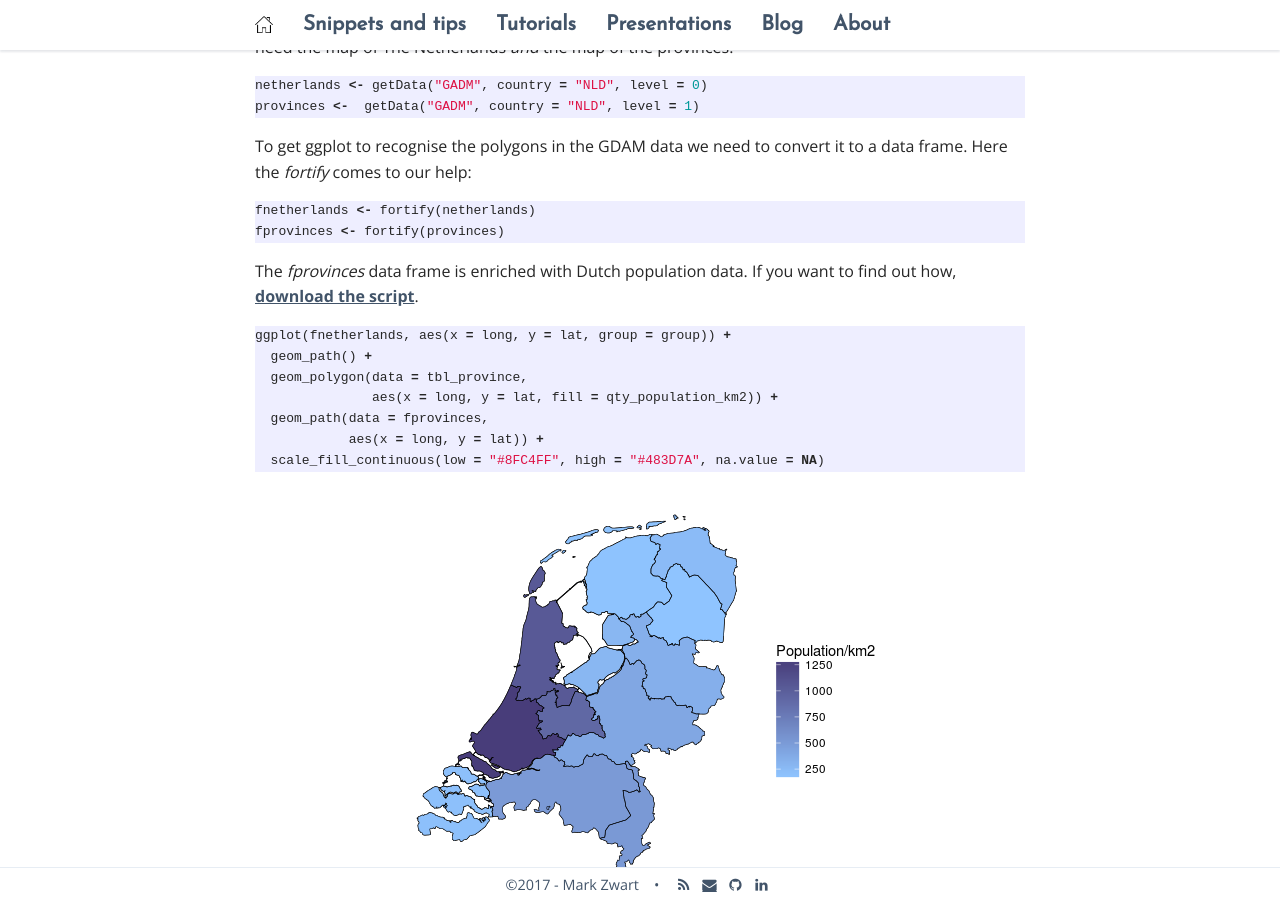
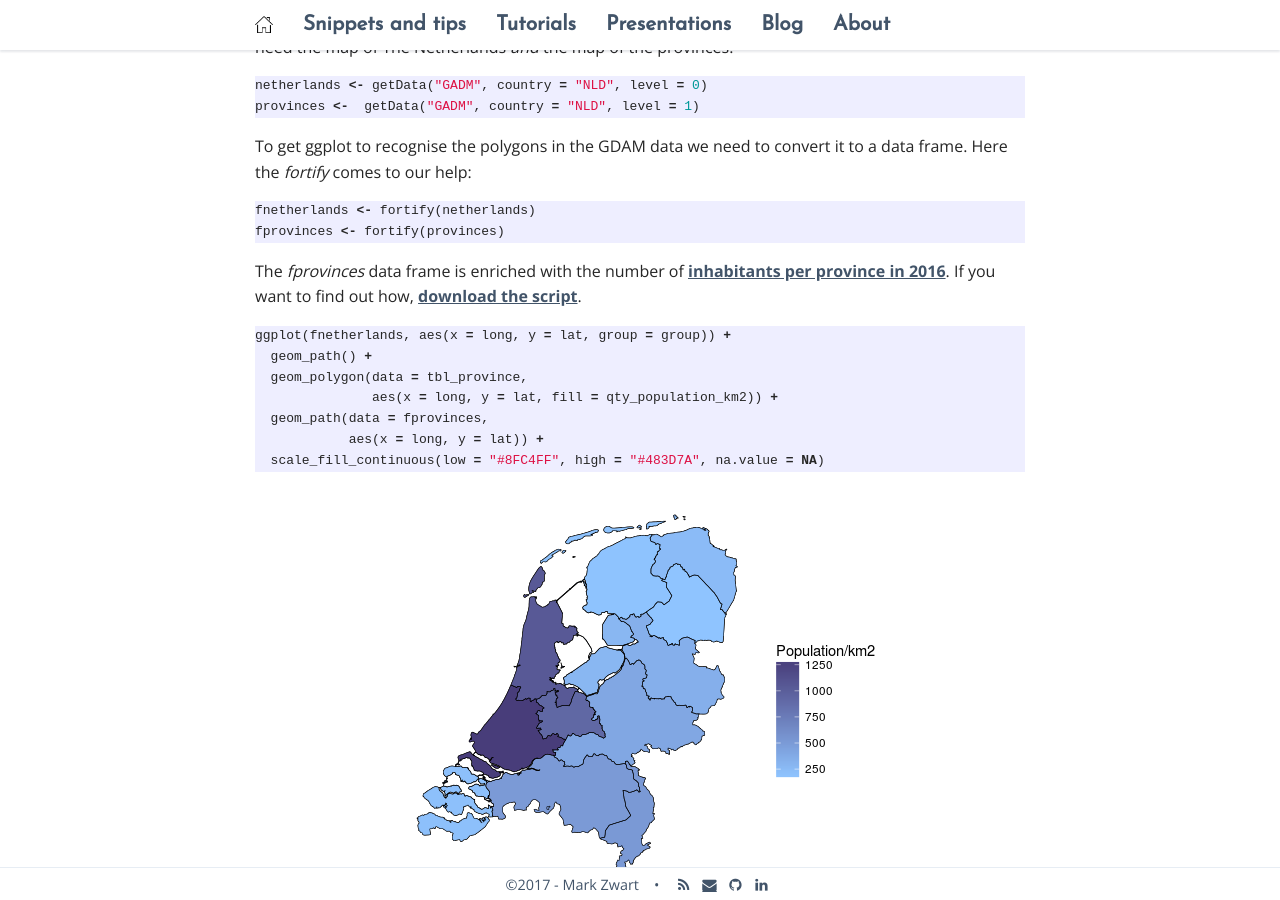
Before and after one commit to mark-me/mark-me.github.io, a Jekyll site: the page built from _pages/tutorials/raster-maps/raster-maps.md, in a window 1280 px wide and 900 px high, scrolled down 1816 px. Built offline with Jekyll 4.4.1, drawn with Linux system fonts in a browser that asks for light colours; nearby versions of some CDN libraries; comment, search, counter and statistics services are not loaded.

Commit message:
Update raster-maps.md

````diff
--- a/_pages/tutorials/raster-maps/raster-maps.md
+++ b/_pages/tutorials/raster-maps/raster-maps.md
@@ -41,7 +41,7 @@ To get ggplot to recognise the polygons in the GDAM data we need to convert it t
 fnetherlands <- fortify(netherlands)
 fprovinces <- fortify(provinces)
 ```
-The _fprovinces_ data frame is enriched with Dutch population data. If you want to find out how, [download the script](https://raw.githubusercontent.com/mark-me/mark-me.github.io/master/_pages/snippets-and-tips/graphs/raster-maps.R).
+The _fprovinces_ data frame is enriched with the number of [inhabitants per province in 2016](http://www.metatopos.eu/provincies.html). If you want to find out how, [download the script](https://raw.githubusercontent.com/mark-me/mark-me.github.io/master/_pages/snippets-and-tips/graphs/raster-maps.R).
 ```r
 ggplot(fnetherlands, aes(x = long, y = lat, group = group)) +
   geom_path() +
````
